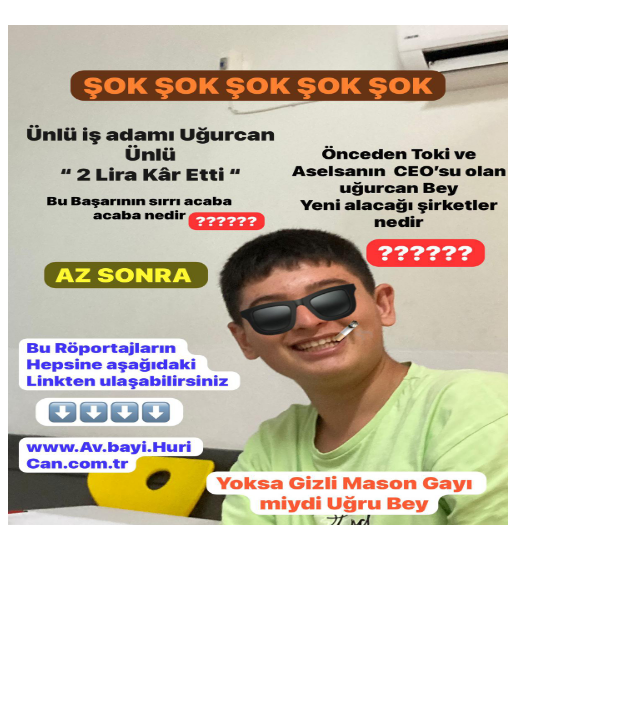
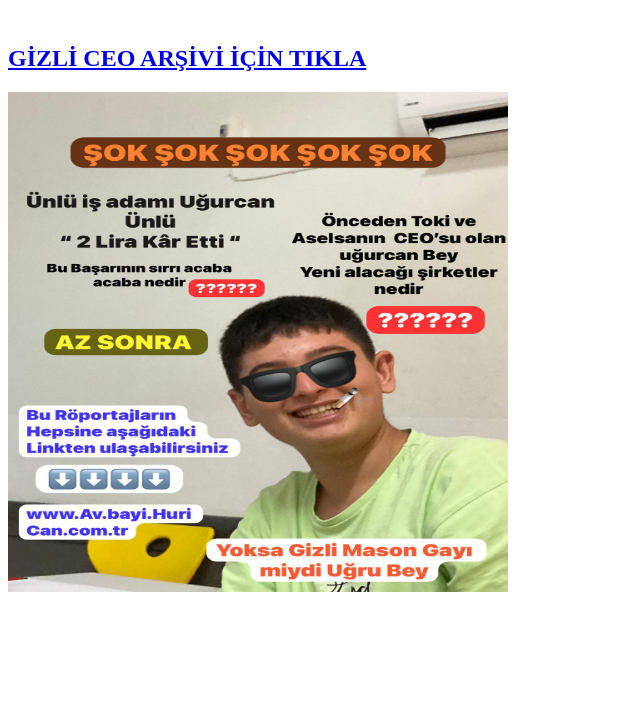
Before and after one commit to 12aCeo/12aCeo.github.io, a plain HTML site: page index.html in a window 1280 px wide. Shown: the part 73-800 px from the top of the page, without its empty margins (0-640 px from the left). Drawn offline with Linux system fonts and the light colour scheme.

Commit message:
Update index.html

```diff
--- a/index.html
+++ b/index.html
@@ -8,6 +8,7 @@
 <body>
     <h1>12/A CEO COMPARATION</h1>
     <br>
+    <h2><a href="https://youtu.be/iKJpIplXV_o?si=wiZiivfyPYvrBI0Z" >GİZLİ CEO ARŞİVİ İÇİN TIKLA</a></h2>
     <img src="CEO.jpg" style="width:500px;height: 500px">
 </body>
 </html>
```
